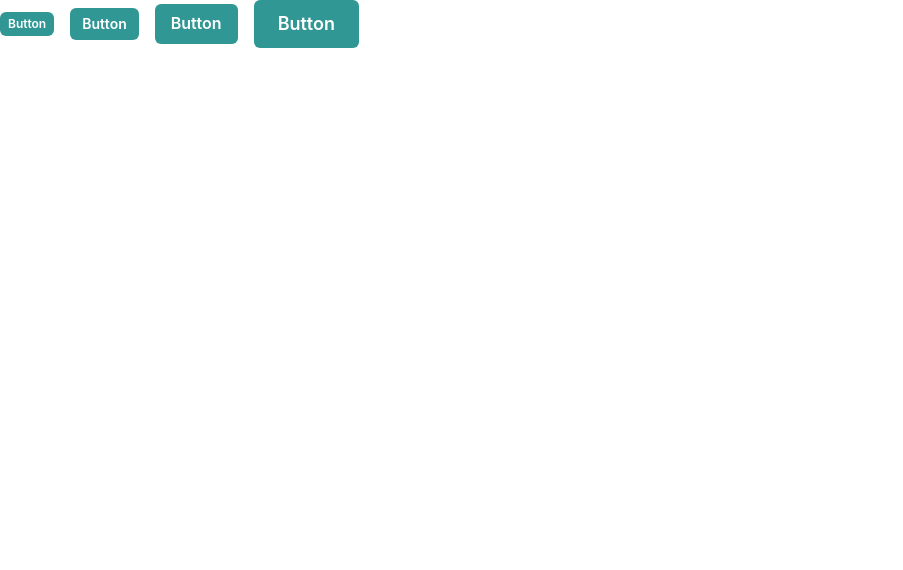
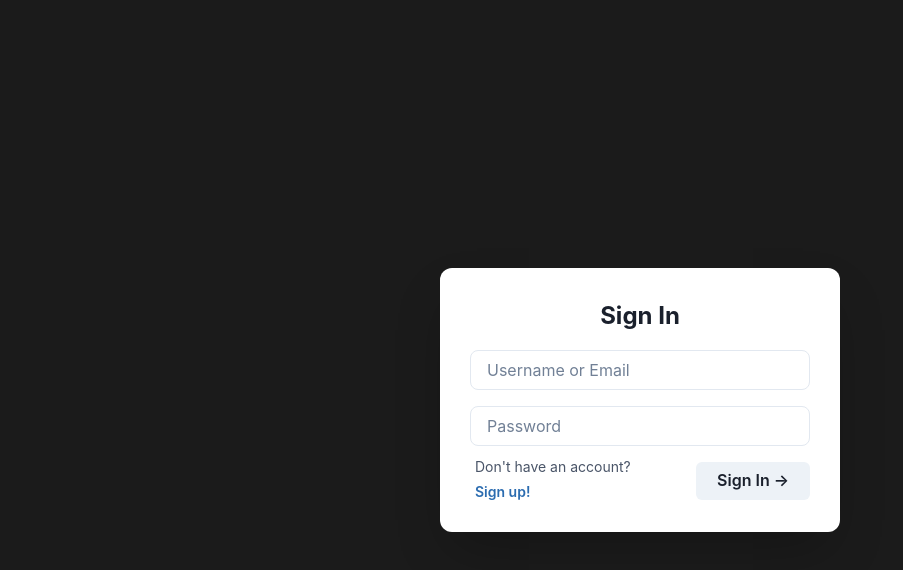
Before and after one commit to Ortvest/keytrading-ui, a React (Vite) app: page / in a window 1280 px wide. Shown: the top 570 px of the page, without its empty margins (0-903 px from the left). Built offline with nearby package versions, Linux system fonts and the light colour scheme.

Commit message:
[KTAI-8] feat: added login form

```diff
--- a/package.json
+++ b/package.json
@@ -40,7 +40,7 @@
     "eslint-plugin-react-refresh": "^0.4.16",
     "eslint-plugin-simple-import-sort": "^12.1.0",
     "globals": "^15.14.0",
-    "husky": "^9.0.11",
+    "husky": "^9.1.7",
     "prettier": "^3.3.2",
     "stylelint": "^16.6.1",
     "stylelint-config-standard": "^36.0.1",
--- /dev/null
+++ b/src/modules/Modals/Login/index.tsx
@@ -0,0 +1,81 @@
+import { useState } from 'react';
+
+import { Box, Button, Flex, Input, Text } from '@chakra-ui/react';
+
+export const LoginModal = () => {
+  const [username, setUsername] = useState('');
+  const [password, setPassword] = useState('');
+
+  const isEmailValid = (email: string) => {
+    const emailRegex = /^[^\s@]+@[^\s@]+\.[^\s@]+$/;
+    return emailRegex.test(email);
+  };
+
+  const handleSignIn = () => {
+    if (!username || !password) {
+      alert('Both fields are required!');
+    } else if (isEmailValid(username)) {
+      alert('You signed with username!');
+    } else {
+      alert('You signed in!');
+    }
+  };
+
+  return (
+    <Flex justifyContent="center" alignItems="center" minHeight="100vh" background="rgba(0, 0, 0, 0.6)">
+      <Box background="white" width="400px" padding="30px" borderRadius="12px" boxShadow="2xl">
+        <Flex direction="column" justifyContent="center" alignItems="center" gap="16px">
+          <Text fontSize="24px" fontWeight="bold" fontFamily="Inter, sans-serif">
+            Sign In
+          </Text>
+
+          <Input
+            placeholder="Username or Email"
+            width="100%"
+            height="40px"
+            borderRadius="8px"
+            focusBorderColor="gray.300"
+            value={username}
+            onChange={(e) => setUsername(e.target.value)}
+          />
+
+          <Input
+            placeholder="Password"
+            type="password"
+            width="100%"
+            height="40px"
+            borderRadius="8px"
+            focusBorderColor="gray.300"
+            value={password}
+            onChange={(e) => setPassword(e.target.value)}
+          />
+
+          <Button
+            colorScheme="gray"
+            width="114px"
+            height="38px"
+            borderRadius="6px"
+            marginLeft="auto"
+            onClick={handleSignIn}>
+            Sign In &rarr;
+          </Button>
+
+          <Flex direction="column" alignItems="flex-start" width="100%" paddingLeft="5px" gap="4px" marginTop="-60px">
+            <Text fontSize="14px" color="gray.600">
+              Don&apos;t have an account?
+            </Text>
+            <Text
+              as="a"
+              href="#"
+              fontSize="14px"
+              fontWeight="semibold"
+              color="blue.600"
+              _hover={{ textDecoration: 'underline' }}>
+              Sign up!
+            </Text>
+          </Flex>
+        </Flex>
+      </Box>
+    </Flex>
+  );
+};
--- a/src/pages/Main/Main.tsx
+++ b/src/pages/Main/Main.tsx
@@ -1,24 +1,13 @@
-import { Button, Stack } from '@chakra-ui/react';
+import { LoginModal } from '@modules/Modals/Login';
+
+import { Box } from '@chakra-ui/react';
 
 import '@shared/styles/global.css';
 
 export const Main = () => {
   return (
-    <div>
-      <Stack spacing={4} direction="row" align="center">
-        <Button colorScheme="teal" size="xs">
-          Button
-        </Button>
-        <Button colorScheme="teal" size="sm">
-          Button
-        </Button>
-        <Button colorScheme="teal" size="md">
-          Button
-        </Button>
-        <Button colorScheme="teal" size="lg">
-          Button
-        </Button>
-      </Stack>
-    </div>
+    <Box background="#444444" minHeight="100vh">
+      <LoginModal />
+    </Box>
   );
 };
```
Also changed, not shown: 2 other files (tests, documents, lock files or other folders).
